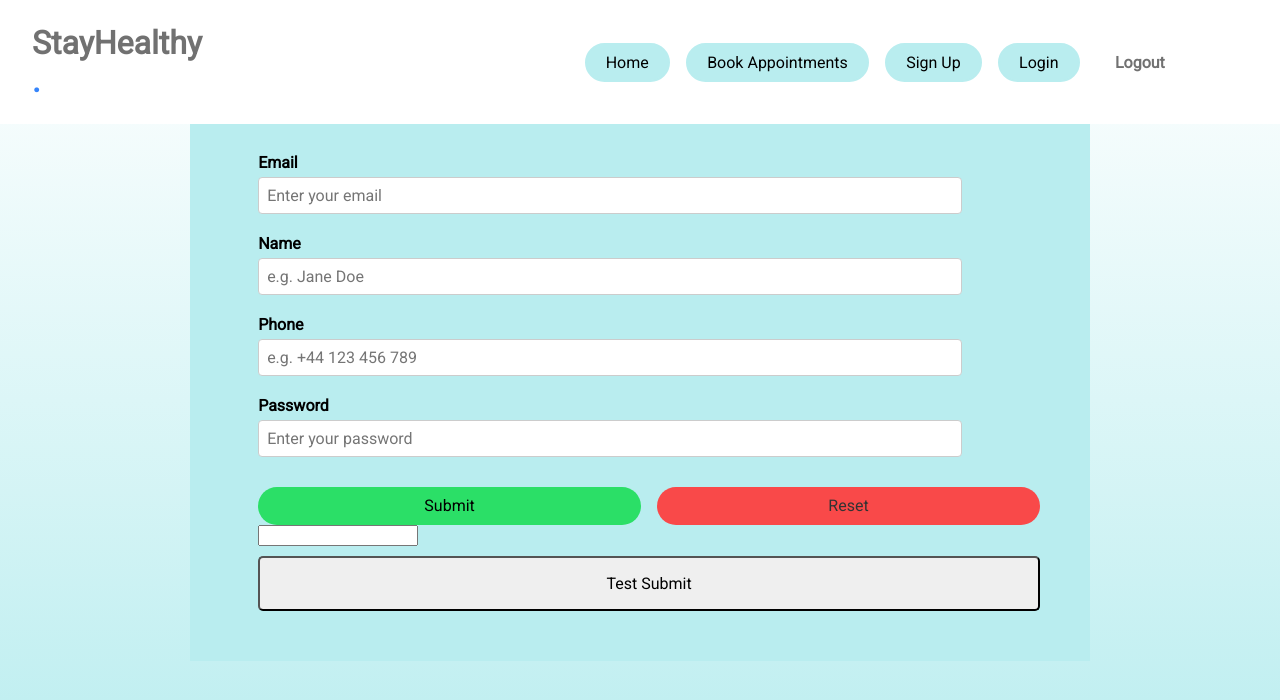
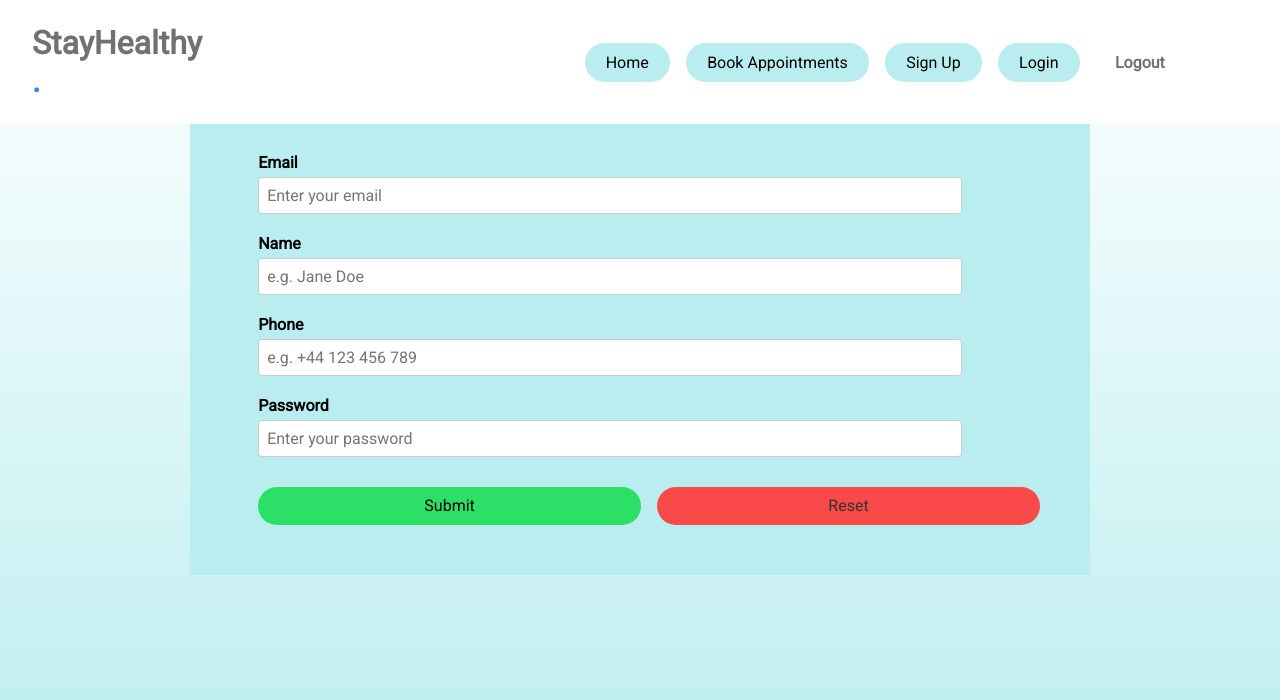
Before and after one commit to kabalkan/healthapprepo, a React (Create React App) app: page /Sign_Up in a window 1280 px wide. Shown: the top 700 px of the page. Built offline with nearby package versions, Linux system fonts and the light colour scheme.

Commit message:
Removed href from Navbar.js

```diff
--- a/src/Components/Navbar/Navbar.js
+++ b/src/Components/Navbar/Navbar.js
@@ -34,18 +34,19 @@ function Navbar() {
             <Link to="/">Home</Link>
         </li>
             <li className="link">
-            <a href="../Appointments/Appointments.html">Book Appointments</a>
+            <Link to="/Appointments">Book Appointments</Link>
         </li>
+
         <li className="link">
-            {/* <a href="../Sign_Up/Sign_Up.html">Sign Up</a> */}
             <Link to="/Sign_Up">Sign Up</Link>
         </li>
         <li className="link">
-            <a href="../Login/Login.html">Login</a>
+            <Link to="/Login">Login</Link>
         </li>
             {username && (
         <li className="link welcome-message">Welcome, {username}</li>
             )}
+
         <li className="link logout-button">
             <Link to="/Sign_Up" className="logout-link">Logout</Link>
         </li>
--- a/src/Components/Sign_Up/Sign_Up.js
+++ b/src/Components/Sign_Up/Sign_Up.js
@@ -133,13 +133,6 @@ const Sign_Up = () => {
                             <button type="button" className="btn2" onClick={resetForm}>Reset</button>
                         </div>
                     </form>
-                    <form onSubmit={(e) => {
-                        e.preventDefault();
-                        console.log("Minimal form triggered");
-                        }}>
-                        <input type="text" name="test" />
-                        <button type="submit">Test Submit</button>
-                        </form>
                 </div>
             </div>
         </div>
```
Lines whose indentation alone changed are shown as unchanged.
